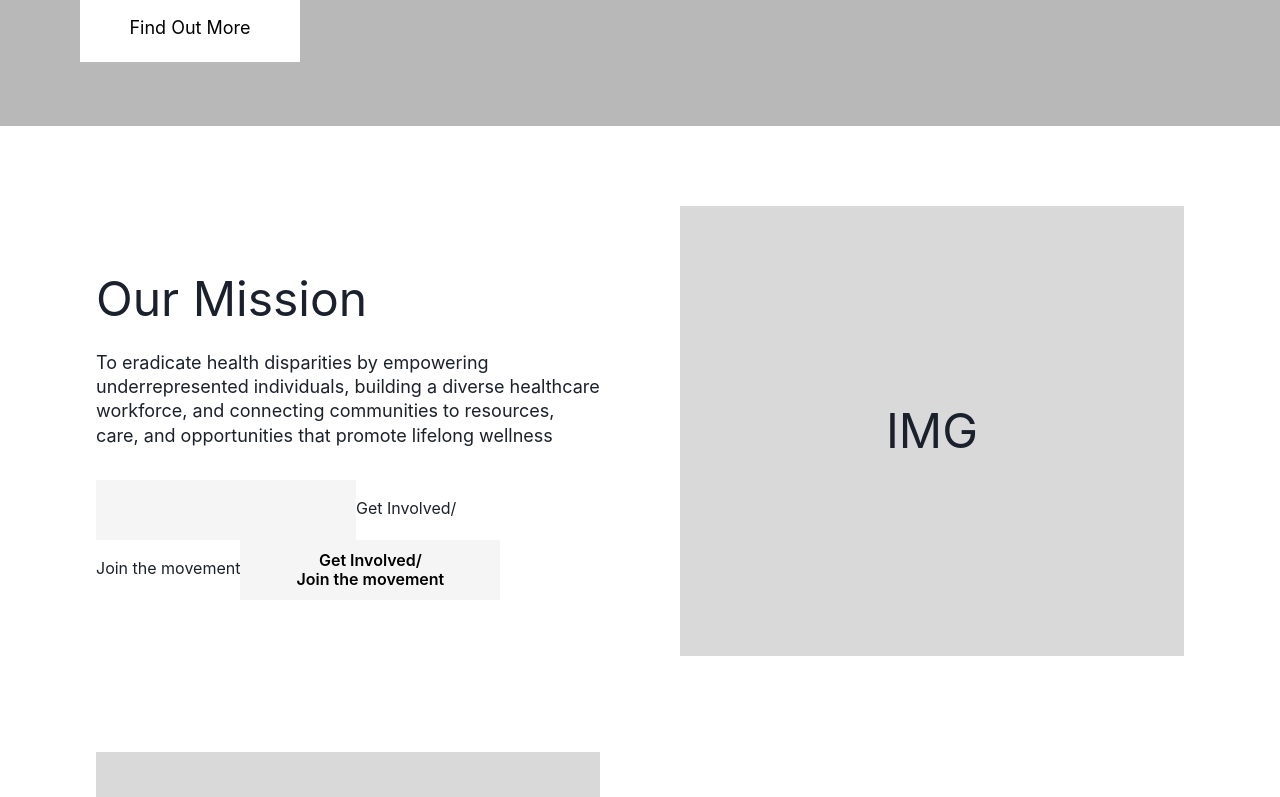
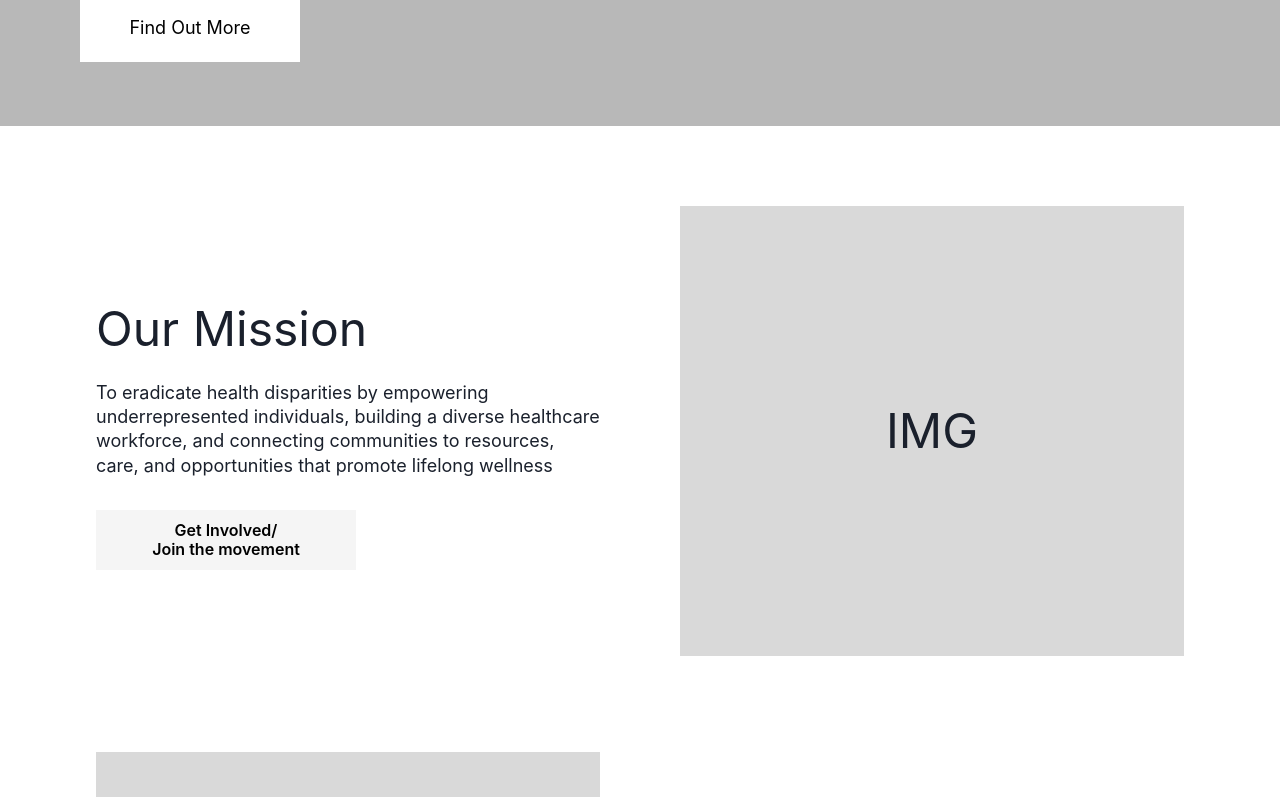
Before and after one commit to Cobby914/TENA, a React (Vite) app in the folder client/: page /about in a window 1280 px wide. Shown: the part 551-1348 px from the top of the page. Built offline with nearby package versions, Linux system fonts and the light colour scheme.

Commit message:
fixed about us

```diff
--- a/client/src/components/about/layout/MissionAndVision.jsx
+++ b/client/src/components/about/layout/MissionAndVision.jsx
@@ -25,6 +25,7 @@ export default function MissionAndVision() {
                                 To eradicate health disparities by empowering underrepresented individuals, building a diverse healthcare workforce, and connecting
                                 communities to resources, care, and opportunities that promote lifelong wellness
                             </Text>
+                            <NavLink to="/getInvolved">
                             <Button
                                 bg="rgb(245, 245, 245)"
                                 color="black"
@@ -33,24 +34,11 @@ export default function MissionAndVision() {
                                 width={{ base: "220px", md: "260px" }}
                                 fontSize={{ base: "sm", md: "md" }}
                                 whiteSpace="normal"
-                            />
+                            >
                                 Get Involved/
                                 <br />
                                 Join the movement
-                            {/* Button */}
-                            <NavLink to="/getInvolved">
-                                <Button
-                                    bg="rgb(245, 245, 245)"
-                                    color="black"
-                                    borderRadius="none"
-                                    height="60px"
-                                    width="260px"
-                                    whiteSpace="normal"
-                                >
-                                    Get Involved/
-                                    <br />
-                                    Join the movement
-                                </Button>
+                            </Button>
                             </NavLink>
 
                         </Box>
```
